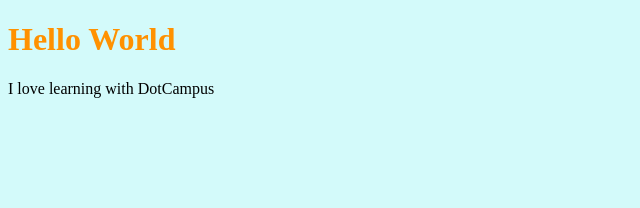
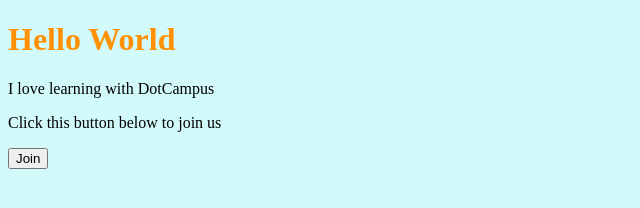
Before and after one commit to brendagold/myWebsite, a plain HTML site: page index.html in a window 1280 px wide. Shown: the whole page, without its empty margins (0-640 px from the left). Drawn offline with Linux system fonts and the light colour scheme.

Commit message:
adds a join us button

```diff
--- a/index.html
+++ b/index.html
@@ -9,5 +9,7 @@
 <body>
     <h1>Hello World</h1>
     <p>I love learning with DotCampus</p>
+    <p>Click this button below to join us</p>
+    <button>Join</button>
 </body>
 </html>
```
